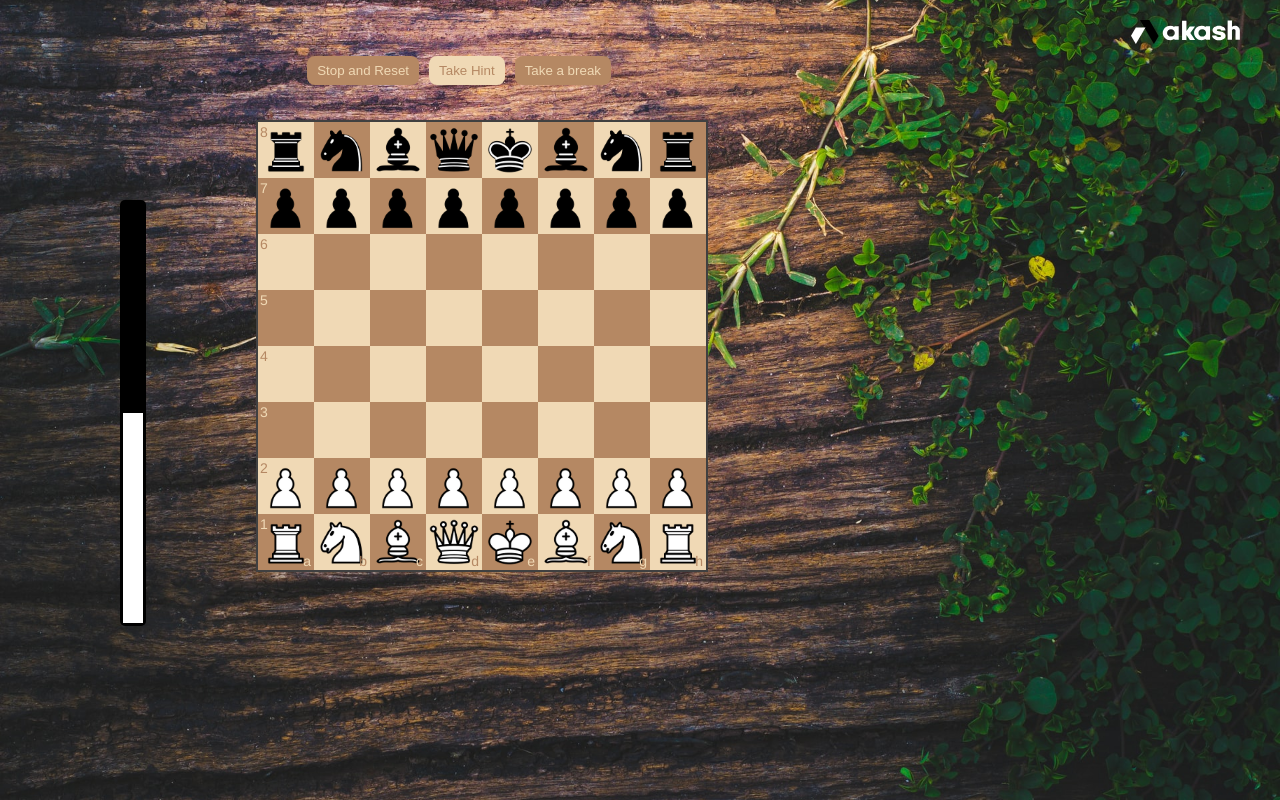
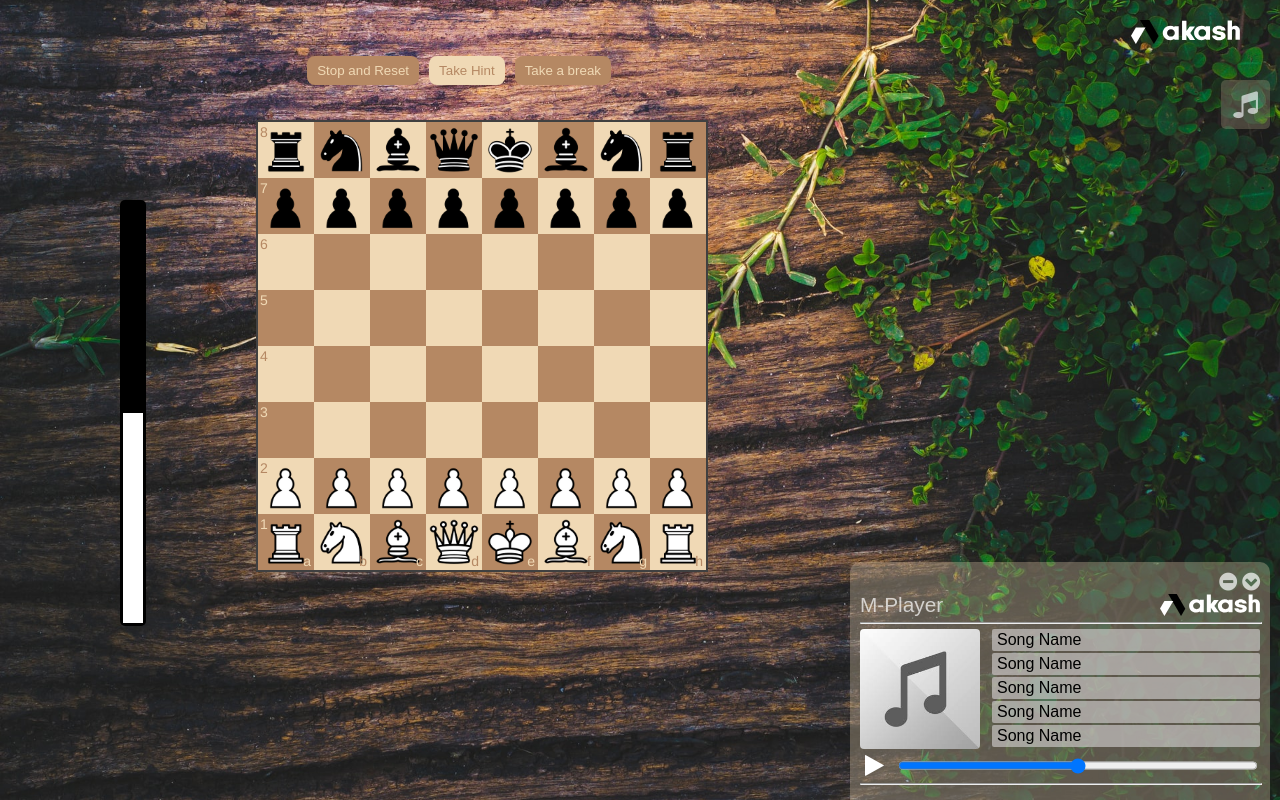
Before and after one commit to aksh-git/chess, a plain HTML site: page index.html in a window 1280 px wide. Both pictures are taken after a click on the button "Play". Drawn offline with nearby package versions, Linux system fonts and the light colour scheme; a web font is replaced by a local one.

Commit message:
integrate music player

```diff
--- a/index.html
+++ b/index.html
@@ -141,7 +141,6 @@
 
         <!-- Play Area -->
         <div id="playArea" class="play-area">
-
             <div class="chess-board">
                 <div id="myBoard"></div>
             </div>
@@ -161,9 +160,46 @@
             </div>
 
             <div class="music">
-
+                <div class="music-player" id="mPlayer">
+                    <div class="menu">
+                        <i id="" class="white fa fa-minus-circle"></i>
+                        <i id="arrowBtn" onClick="arrowClicked()" class="white fa fa-chevron-circle-down" area-hidden="true"></i>
+                    </div>
+                  <div class="player-header">
+                      <span class="player-big-text" id="mainHeading">M-Player</span>
+                      <img class="logo" src="https://raw.githubusercontent.com/aksh-git/chess/master/assets/logo.svg">
+                  </div>
+                  <hr class="white" width="100%" style="margin: 5px 0;">
+                  <div class="player-mid" id="playerMid">
+                    <div class="album">
+                        <img class="album-image" src="./assets/defaultMusicIcon.jpg" >
+                    </div>
+                    <div class="song-list" id="songList">
+                        <ul>
+                            <li>Song Name</li>
+                            <li>Song Name</li>
+                            <li>Song Name</li>
+                            <li>Song Name</li>
+                            <li>Song Name</li>
+                            <li>Song Name</li>
+                            <li>Song Name</li>
+                            <li>Song Name</li>
+                        </ul>
+                    </div>
+                  </div>
+                  <div class="player-controller" id="controller">
+                    <div class="control-btns">
+                        <i onclick="playClicked()" id="playerBtn" class="white fa fa-play" area-hidden="true"></i>
+                    </div>
+                    <input class="player-slider" type="range" id="musicSlider">
+                  </div>
+                  <hr class="white" width="100%" style="margin: 5px 0;">
+                </div>
             </div>
 
+            <div class="music-holder">
+                <i class="white fa fa-music" area-hidden="true"></i>
+            </div>
         </div>
 
         <div class="top-notification" id="topNotification">
@@ -183,5 +219,6 @@
         <script type="text/javascript" src="./script.js"></script>
         <script src="./chess.js"></script>
         <script src="./main.js"></script>
+        <script src="./player.js"></script>
     </body>
 </html>
--- /dev/null
+++ b/player.js
@@ -0,0 +1,29 @@
+let playerBtn = document.getElementById("playerBtn");
+let slider = document.getElementById("slider");
+let playerMid = document.getElementById("playerMid");
+let arrowBtn = document.getElementById("arrowBtn");
+let isPlaying = false;
+
+function arrowClicked(){
+    if(playerMid.style.display==="none"){
+        playerMid.style.display="flex";
+        arrowBtn.classList.remove("fa-chevron-circle-up");
+        arrowBtn.classList.add("fa-chevron-circle-down");
+    }else{
+        playerMid.style.display="none";
+        arrowBtn.classList.remove("fa-chevron-circle-down");
+        arrowBtn.classList.add("fa-chevron-circle-up");
+    }
+}
+
+function playClicked(){
+    if(isPlaying){
+        isPlaying = false;
+        playerBtn.classList.remove("fa-pause");
+        playerBtn.classList.add("fa-play");
+    }else{
+        isPlaying = true;
+        playerBtn.classList.remove("fa-play");
+        playerBtn.classList.add("fa-pause");
+    }
+}
--- a/script.js
+++ b/script.js
@@ -10,6 +10,7 @@ let msgBigText = document.getElementById("bigText");
 let msgSmallText = document.getElementById("smallText");
 let takeBreakBtn = document.getElementById("takeBrake");
 let range = document.getElementById("slider");
+
 //let hourL = document.getElementById("hour");
 let minL = document.getElementById("min");
 let secL = document.getElementById("sec");
@@ -73,6 +74,7 @@ function chessTimer(){
 }
 */
 //Handle click
+
 document.addEventListener("keyup", function(event) {
     if (event.keyCode === 13) {
       event.preventDefault();
--- a/style.css
+++ b/style.css
@@ -1,4 +1,5 @@
 @import url('https://fonts.googleapis.com/css2?family=Mochiy+Pop+P+One&display=swap');
+@import url('https://cdnjs.cloudflare.com/ajax/libs/font-awesome/4.7.0/css/font-awesome.min.css');
 * {
     user-select: none;
     -webkit-user-select: none;
@@ -253,6 +254,7 @@ body{
   width: 23px;
   height: 24px;
   border: 0;
+  background: #000;
   cursor: pointer;
 }
 .slider::-moz-range-thumb {
@@ -260,6 +262,129 @@ body{
   height: 24px;
   border: 0;
   cursor: pointer;
+  background: #000;
+}
+/* music player */
+.music-holder{
+    position: relative;
+    opacity: 0.7;
+    cursor: pointer;
+}
+.music-holder i{
+    position: absolute;
+    right: 10px;
+    top: 10vh;
+    font-size: 1.8rem;
+    padding: 10px 12px;
+    background-color: rgba(240, 217, 181, 0.302);
+    border-radius: 5px;
+}
+.music-holder:hover{
+    opacity: 1;
+}
+.white{
+    color: #ffffff;
+}
+.music-player{
+    padding: 10px;
+    position: absolute;
+    bottom: 0;
+    right: 0;
+    margin-right: 10px;
+    background-color: rgba(240, 217, 181, 0.302);
+    max-width: max-content;
+    max-height: max-content;
+    border-radius: 10px 10px 0 0;
+}
+.music-player .menu{
+    position: relative;
+    display: flex;
+    justify-content: flex-end;
+    font-size: 1.3rem;
+    cursor: pointer;
+}
+.music-player .menu i{
+    opacity: 0.7;
+    margin-left: 5px;
+}
+.music-player .menu i:hover {
+    opacity: 1;
+}
+.player-big-text{
+    font-family: 'Mochiy Pop P One', sans-serif;
+    color: #ffffff;
+    font-size: 1.3rem;
+    font-weight: 400;
+}
+.player-small-text{
+    font-family: 'Mochiy Pop P One', sans-serif;
+    color: #ffffff;
+    font-size: 1.1rem;
+}
+.music-player .player-header{
+    display: flex;
+    justify-content: space-between;
+    color: #ffffff;
+    font-weight: 600;
+    width: 400px;
+}
+.player-header span{
+    opacity: 0.7;
+}
+.player-header span:hover{
+    opacity: 1;
+}
+.music-player .player-header .logo{
+    width: 100px;
+}
+.music-player .player-mid{
+    display: flex;
+    justify-content: space-between;
+    align-items: flex-start;
+}
+.player-mid .album .album-image{
+    width: 120px;
+    border-radius: 4px;
+    user-select: none;
+    -webkit-user-select: none;
+    -moz-user-select: none;
+}
+.player-mid .song-list{
+    width: 100%;
+    height: 120px;
+    overflow: scroll;
+    -ms-overflow-style: none;
+    scrollbar-width: none;
+}
+.player-mid .song-list::-webkit-scrollbar {
+    display: none;
+}
+.player-mid .song-list ul{
+    list-style: none;
+    margin: 0;
+    margin-left: -10%;
+}
+.player-mid .song-list ul li{
+    border-radius: 2px;
+    background-color: rgb(211, 208, 208, 0.63);
+    padding: 2px 5px;
+    margin-bottom: 2px;
+    cursor: pointer;
+}
+.player-mid .song-list ul li::after{
+    border: 1px solid red;
+}
+.music-player .player-controller{
+    display: flex;
+    justify-content: space-between;
+    cursor: pointer;
+}
+.music-player .player-controller i{
+    font-size: 1.5rem;
+    margin-left: 5px;
+}
+.music-player .player-controller .player-slider{
+    width: 90%;
 }
 
 @media screen and (max-width: 600px) {
```
Also changed, not shown: assets/defaultMusicIcon.jpg (added).
